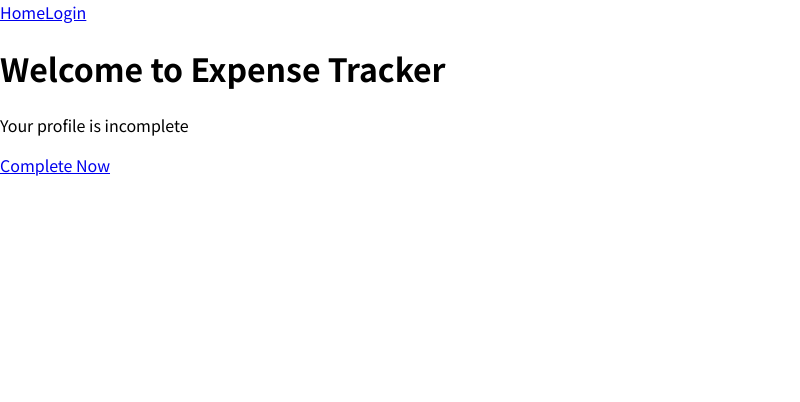
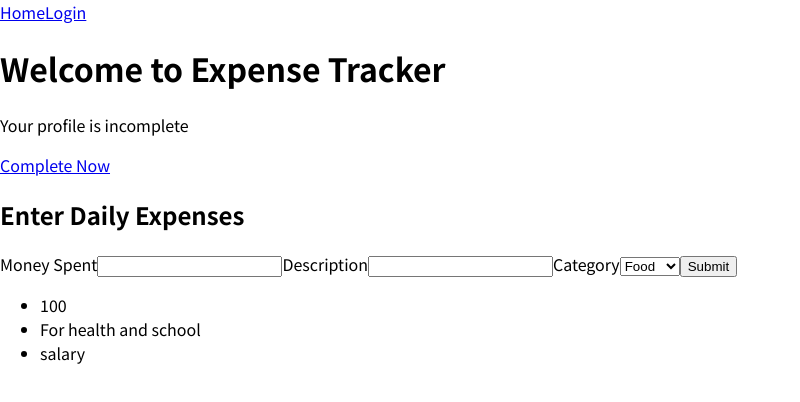
Before and after one commit to Piyush219/ExpenseTrackerProject, a React (Create React App) app: page /welcome in a window 1280 px wide. Shown: the top 402 px of the page, without its empty margins (0-800 px from the left). Built offline with nearby package versions, Linux system fonts and the light colour scheme.

Commit message:
Adding Expense Form and Expenses

```diff
--- a/src/App.js
+++ b/src/App.js
@@ -1,7 +1,7 @@
 import React, { useEffect, useState } from "react";
 import SignUp from "./Components/Pages/SignUp";
 import {Routes, Route} from 'react-router-dom'
-import WelcomePage from "./Components/Pages/WelcomePage";
+import WelcomePage from "./Components/Layout/WelcomePage";
 import Login from "./Components/Pages/Login";
 import Header from "./Components/Layout/Header";
 import ProfilePage from "./Components/Pages/ProfilePage";
--- /dev/null
+++ b/src/Components/Layout/Expenses/Expense.js
@@ -0,0 +1,78 @@
+import { useRef, useState } from "react";
+import ExpenseList from "./ExpenseList";
+
+const Expenses = () => {
+
+
+
+  const dummyExpense = [
+    {
+      money: '100',
+      description: 'For health and school',
+      category: 'salary',
+    },
+  ];
+
+  const [expense, setExpense] = useState(dummyExpense)
+
+  const inputExpenseMoneyRef = useRef();
+  const inputExpenseDescriptionRef = useRef();
+  const inputExpenseCategoryRef = useRef();
+
+  const expenseSubmitHandler = (event) => {
+    event.preventDefault();
+
+    const enteredExpenseMoney = inputExpenseMoneyRef.current.value;
+    const enteredExpenseDescription = inputExpenseDescriptionRef.current.value;
+    const enteredExpenseCategory = inputExpenseCategoryRef.current.value;
+
+    // const newExpense = [
+    //   {
+    //     money: enteredExpenseMoney,
+    //     description: enteredExpenseDescription,
+    //     category: enteredExpenseCategory,
+    //   },
+    // ];
+    // console.log(newExpense[0].money)
+    // console.log(newExpense[0].description)
+    // console.log(newExpense[0].category)
+    setExpense((prevState) => {
+        return [{money: enteredExpenseMoney, description: enteredExpenseDescription, category: enteredExpenseCategory}, ...prevState]
+    })
+    inputExpenseMoneyRef.current.value = '';
+    inputExpenseCategoryRef.current.value = '';
+    inputExpenseDescriptionRef.current.value = '';
+  };
+
+  return (
+    <div>
+      <h2>Enter Daily Expenses</h2>
+      <form onSubmit={expenseSubmitHandler}>
+        <label htmlFor="expenseMoney">Money Spent</label>
+        <input id="expenseMoney" type="text" ref={inputExpenseMoneyRef}></input>
+        <label htmlFor="expenseDescription">Description</label>
+        <input
+          id="expenseDescription"
+          type="text"
+          ref={inputExpenseDescriptionRef}
+        ></input>
+        <label htmlFor="expenseCategory">Category</label>
+        <select
+          name="Category"
+          id="expenseCategory"
+          ref={inputExpenseCategoryRef}
+        >
+          <option value="food">Food</option>
+          <option value="petrol">Petrol</option>
+          <option value="salary">Salary</option>
+        </select>
+
+        <button type="submit">Submit</button>
+      </form>
+      {console.log(`Expenses: ${expense}`)}
+      <ExpenseList items={expense} />
+    </div>
+  );
+};
+
+export default Expenses;
--- /dev/null
+++ b/src/Components/Layout/Expenses/ExpenseList.js
@@ -0,0 +1,21 @@
+import React from "react";
+
+const ExpenseList = (props) => {
+    return (
+        <div>
+            {props.items.map((item) => {
+                return(
+                    <ul>
+                    <li>{item.money}{console.log(item.money)}</li>
+                    <li>{item.description} {console.log(`item.descript : ${item.description}`)} </li>
+                    <li>{item.category}</li>
+                </ul>
+                )
+
+            })}
+        </div>
+    )
+
+}
+
+export default ExpenseList;
--- a/src/Components/Pages/WelcomePage.js
+++ b/src/Components/Layout/WelcomePage.js
@@ -1,5 +1,6 @@
 import React from "react";
 import { Link } from "react-router-dom";
+import Expenses from "./Expenses/Expense";
 
 const WelcomePage = () => {
     return (
@@ -8,6 +9,7 @@ const WelcomePage = () => {
 
             <p>Your profile is incomplete</p>
             <Link to ="/completeprofile">Complete Now</Link>
+            <Expenses/>
         </div>
     )
 }
```
Also changed, not shown: 1 other file (tests, documents, lock files or other folders).
